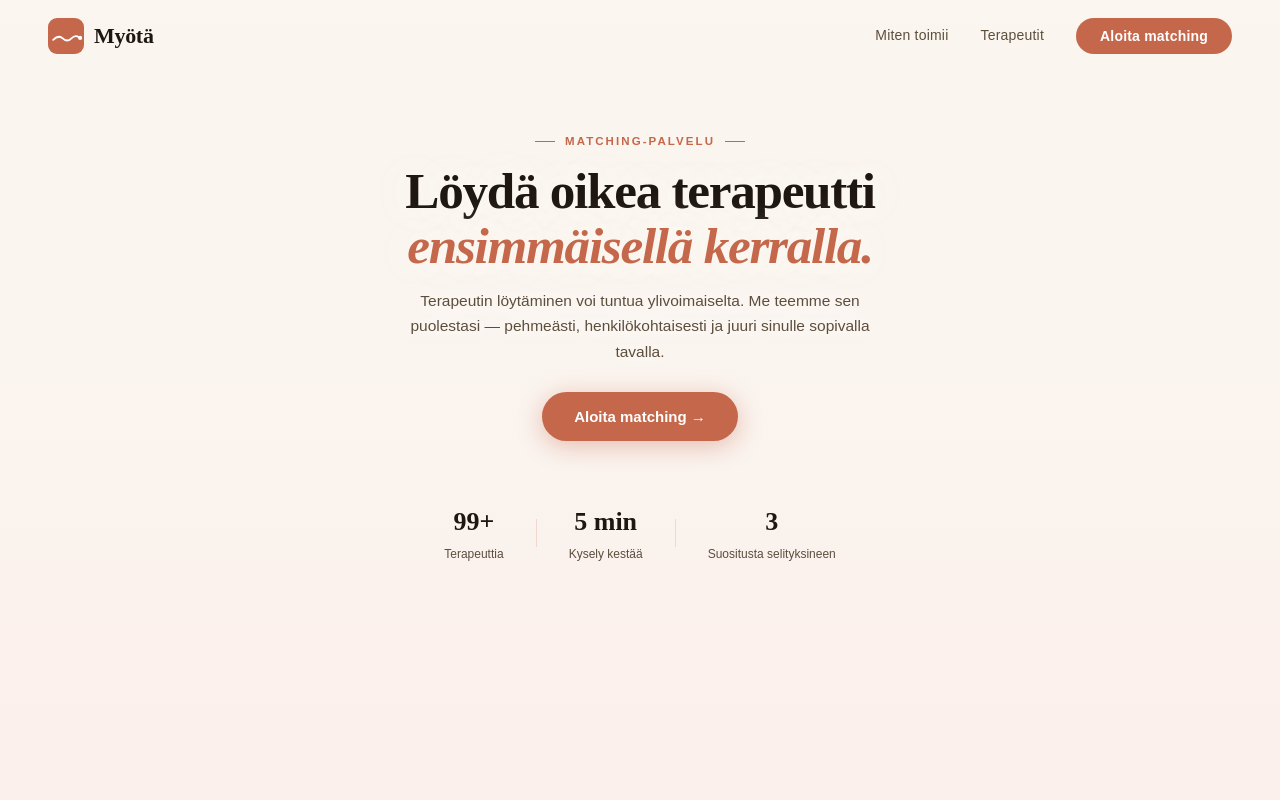
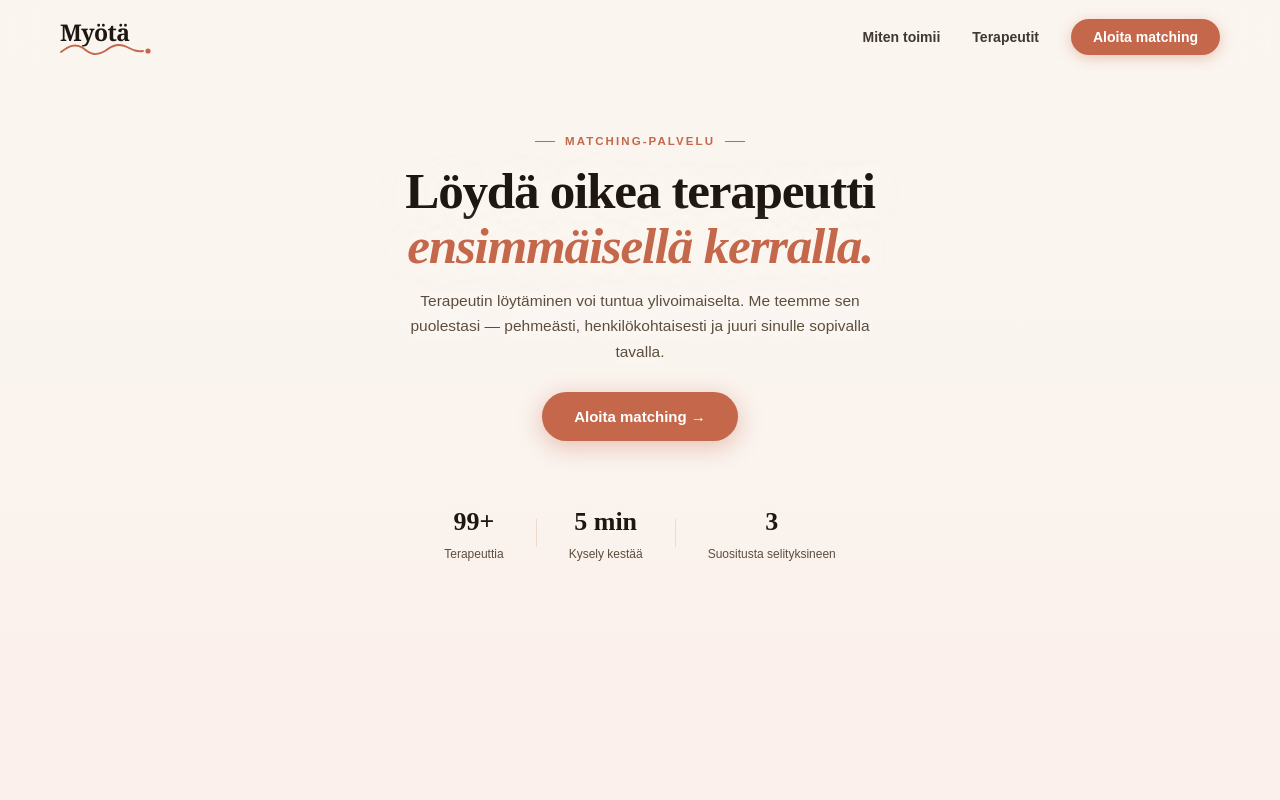
Before and after one commit to Tilapit/aitomyota, a React (Vite) app: page / in a window 1280 px wide. Shown: the top 800 px of the page. Built offline with nearby package versions, Linux system fonts and the light colour scheme.

Commit message:
fix: remove duplicate hero, restore original logo, fix proportions

```diff
--- a/src/App.tsx
+++ b/src/App.tsx
@@ -12,10 +12,9 @@ const App: React.FC = () => {
   const [quizOpen, setQuizOpen] = useState(false);
 
   return (
-    <div className="min-h-screen bg-white">
+    <div className="min-h-screen" style={{ background: 'var(--cream)' }}>
       <Navbar onOpenQuiz={() => setQuizOpen(true)} />
-        <main>
-        <HeroSection onOpenQuiz={() => setQuizOpen(true)} />
+      <main>
         <HeroSection onOpenQuiz={() => setQuizOpen(true)} />
         <HowItWorksSection />
         <ComparisonSection />
--- a/src/Navbar.tsx
+++ b/src/Navbar.tsx
@@ -8,7 +8,7 @@ const Navbar: React.FC<NavbarProps> = ({ onOpenQuiz }) => {
   const [scrolled, setScrolled] = useState(false);
 
   useEffect(() => {
-    const handleScroll = () => setScrolled(window.scrollY > 20);
+    const handleScroll = () => setScrolled(window.scrollY > 60);
     window.addEventListener('scroll', handleScroll);
     return () => window.removeEventListener('scroll', handleScroll);
   }, []);
@@ -24,97 +24,93 @@ const Navbar: React.FC<NavbarProps> = ({ onOpenQuiz }) => {
         display: 'flex',
         alignItems: 'center',
         justifyContent: 'space-between',
-        padding: '0 48px',
-        height: '72px',
-        background: scrolled ? 'rgba(250, 246, 240, 0.96)' : 'transparent',
-        backdropFilter: scrolled ? 'blur(12px)' : 'none',
-        borderBottom: scrolled ? '1px solid rgba(196,103,74,0.12)' : 'none',
-        transition: 'background 0.4s ease, border-color 0.4s ease, backdrop-filter 0.4s ease',
+        padding: '16px 60px',
+        background: scrolled ? 'rgba(250,246,240,0.95)' : 'rgba(250,246,240,0.15)',
+        backdropFilter: 'blur(16px)',
+        WebkitBackdropFilter: 'blur(16px)',
+        borderBottom: scrolled
+          ? '1px solid rgba(196,103,74,0.1)'
+          : '1px solid rgba(250,246,240,0.2)',
+        transition: 'background 0.4s',
       }}
     >
-      {/* Logo */}
-      <a
-        href="#"
-        style={{
-          display: 'flex',
-          alignItems: 'center',
-          gap: '10px',
-          textDecoration: 'none',
-        }}
+      {/* Logo — alkuperäinen SVG täsmälleen */}
+      <a href="#" style={{ display: 'flex', alignItems: 'center', textDecoration: 'none' }}>
+        <svg width="130" height="42" viewBox="0 0 130 42" fill="none">
+          <text
+            x="0"
+            y="25"
+            fontFamily="Georgia,serif"
+            fontSize="23"
+            fontWeight="600"
+            fill="#1E1610"
+            letterSpacing="-0.6"
           >
-        <svg width="36" height="36" viewBox="0 0 56 56" xmlns="http://www.w3.org/2000/svg">
-          <rect width="56" height="56" rx="14" fill="#C4674A" />
+            Myötä
+          </text>
           <path
-            d="M8 34 C13 29,17 27,22 31 C27 36,31 37,36 32 C40 28,44 27,48 30"
-            stroke="white"
-            strokeWidth="2.8"
+            d="M1 36 C9 30,15 27,23 32 C31 39,37 40,45 35 C53 29,59 27,67 31 C73 34,77 36,83 35"
+            stroke="#C4674A"
+            strokeWidth="1.9"
             strokeLinecap="round"
             strokeLinejoin="round"
             fill="none"
           />
-          <circle cx="50" cy="31" r="3.2" fill="white" />
+          <circle cx="88" cy="35" r="2.6" fill="#C4674A" />
         </svg>
-        <span
-          style={{
-            fontFamily: 'Lora, serif',
-            fontSize: '22px',
-            fontWeight: 600,
-            color: 'var(--ink)',
-            letterSpacing: '-0.3px',
-          }}
-        >
-          Myötä
-        </span>
       </a>
 
       {/* Nav links */}
-      <div style={{ display: 'flex', alignItems: 'center', gap: '32px' }}>
+      <ul style={{ listStyle: 'none', display: 'flex', gap: '32px', alignItems: 'center', margin: 0, padding: 0 }}>
+        <li>
           <a
-          href="#how-it-works"
+            href="#miten"
             style={{
-            fontFamily: 'Nunito, sans-serif',
+              textDecoration: 'none',
+              color: 'var(--ink)',
               fontSize: '14px',
-            fontWeight: 500,
-            color: 'var(--ink-mid)',
-            textDecoration: 'none',
-            letterSpacing: '0.2px',
-            transition: 'color 0.2s ease',
+              fontWeight: 600,
+              opacity: 0.85,
+              transition: 'color 0.2s',
             }}
-          onMouseEnter={e => (e.currentTarget.style.color = 'var(--terra)')}
-          onMouseLeave={e => (e.currentTarget.style.color = 'var(--ink-mid)')}
+            onMouseEnter={e => { e.currentTarget.style.color = 'var(--terra)'; e.currentTarget.style.opacity = '1'; }}
+            onMouseLeave={e => { e.currentTarget.style.color = 'var(--ink)'; e.currentTarget.style.opacity = '0.85'; }}
           >
             Miten toimii
           </a>
+        </li>
+        <li>
           <a
-          href="#therapists"
+            href="#terapeutit"
             style={{
-            fontFamily: 'Nunito, sans-serif',
+              textDecoration: 'none',
+              color: 'var(--ink)',
               fontSize: '14px',
-            fontWeight: 500,
-            color: 'var(--ink-mid)',
-            textDecoration: 'none',
-            letterSpacing: '0.2px',
-            transition: 'color 0.2s ease',
+              fontWeight: 600,
+              opacity: 0.85,
+              transition: 'color 0.2s',
             }}
-          onMouseEnter={e => (e.currentTarget.style.color = 'var(--terra)')}
-          onMouseLeave={e => (e.currentTarget.style.color = 'var(--ink-mid)')}
+            onMouseEnter={e => { e.currentTarget.style.color = 'var(--terra)'; e.currentTarget.style.opacity = '1'; }}
+            onMouseLeave={e => { e.currentTarget.style.color = 'var(--ink)'; e.currentTarget.style.opacity = '0.85'; }}
           >
             Terapeutit
           </a>
+        </li>
+        <li>
           <button
             onClick={onOpenQuiz}
             style={{
               background: 'var(--terra)',
               color: 'white',
               border: 'none',
-            borderRadius: '50px',
-            padding: '10px 24px',
+              borderRadius: '100px',
+              padding: '10px 22px',
               fontFamily: 'Nunito, sans-serif',
               fontSize: '14px',
-            fontWeight: 600,
+              fontWeight: 700,
               cursor: 'pointer',
-            letterSpacing: '0.2px',
-            transition: 'background 0.2s ease, transform 0.2s ease',
+              boxShadow: '0 3px 14px rgba(196,103,74,0.35)',
+              transition: 'background 0.2s, transform 0.15s',
             }}
             onMouseEnter={e => {
               (e.currentTarget as HTMLButtonElement).style.background = 'var(--terra-mid)';
@@ -127,7 +123,8 @@ const Navbar: React.FC<NavbarProps> = ({ onOpenQuiz }) => {
           >
             Aloita matching
           </button>
-      </div>
+        </li>
+      </ul>
     </nav>
   );
 };
```
Lines whose indentation alone changed are shown as unchanged.
